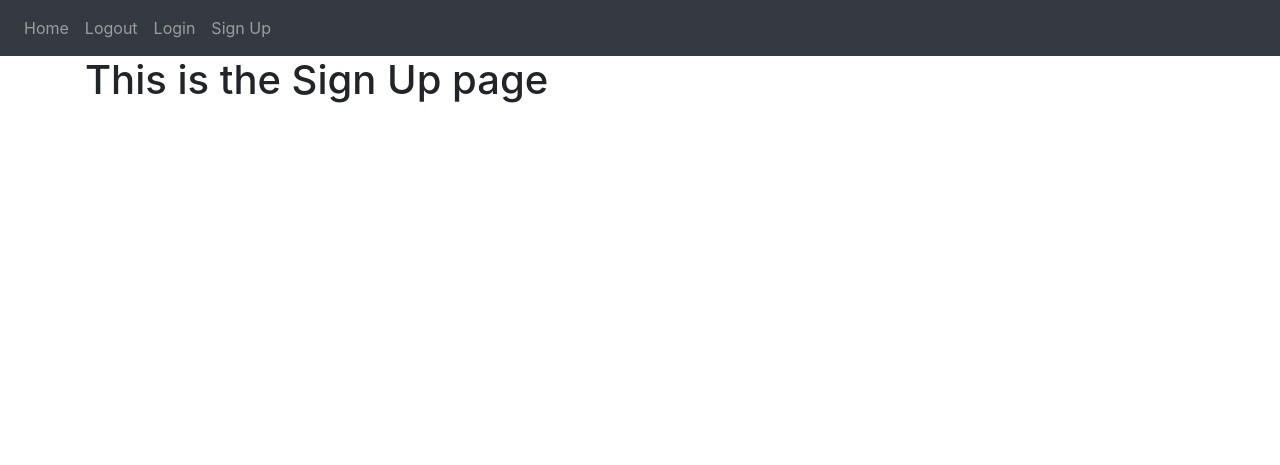
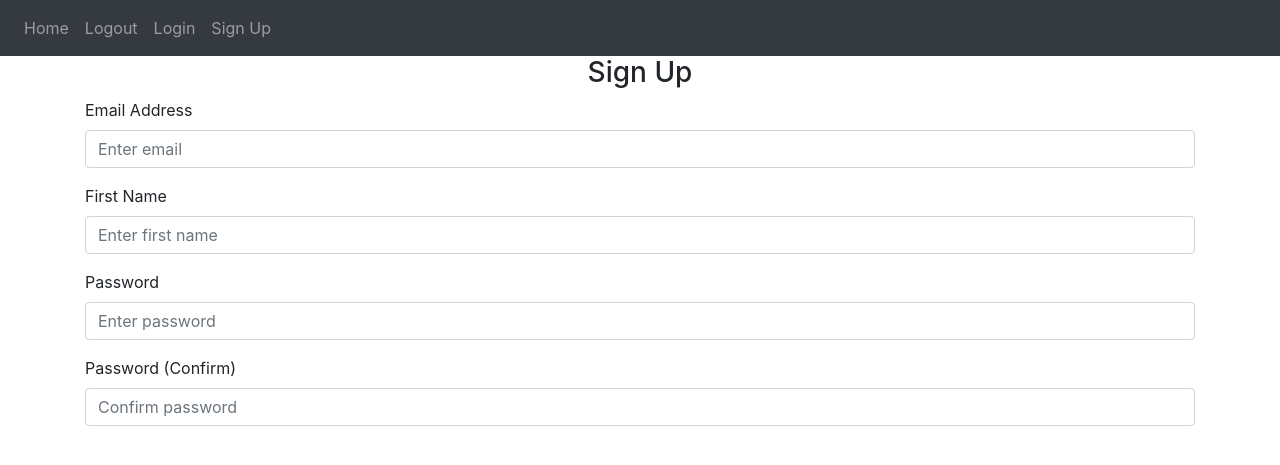
Before and after one commit to Gtzquierdo/PythonFlaskWeb, a Flask app: page /sign-up in a window 1280 px wide. Shown: the top 465 px of the page. Run offline with Flask 2, Linux system fonts and the light colour scheme; some libraries are stand-ins or nearby versions.

Commit message:
sign up form created

```diff
--- a/website/auth.py
+++ b/website/auth.py
@@ -4,7 +4,7 @@ auth = Blueprint('auth', __name__)
 
 @auth.route('/login')
 def login():
-    return render_template("login.html", text="Testing")
+    return render_template("login.html", boolean=True)
 
 @auth.route('/logout')
 def logout():
--- a/website/templates/login.html
+++ b/website/templates/login.html
@@ -2,5 +2,5 @@
 
 {% block content %}
 <h1>This is the login page</h1>
-{{ text }}
+
 {% endblock %}
--- a/website/templates/sign_up.html
+++ b/website/templates/sign_up.html
@@ -1,5 +1,46 @@
 {% extends "base.html" %} {% block title %}Sign Up{% endblock %}
 
 {% block content %}
-<h1>This is the Sign Up page</h1>
+<form method="POST">
+    <h3 align="center">Sign Up</h3>
+    <div class="form-group">
+        <label for="email">Email Address</label>
+        <input
+            type="email"
+            class="form-control"
+            id="email"
+            name="email"
+            placeholder="Enter email"
+        />
+    </div>
+    <div class="form-group">
+        <label for="firstName">First Name</label>
+        <input
+            type="text"
+            class="form-control"
+            id="firstName"
+            name="firstName"
+            placeholder="Enter first name"
+        />
+    </div>
+    <div class="form-group">
+        <label for="password1">Password</label>
+        <input
+            type="password"
+            class="form-control"
+            id="password1"
+            name="password1"
+            placeholder="Enter password"
+        />
+    </div>
+    <div class="form-group">
+        <label for="password2">Password (Confirm)</label>
+        <input
+            type="password"
+            class="form-control"
+            id="password2"
+            name="password2"
+            placeholder="Confirm password"
+        />
+    </div>
 {% endblock %}
```
